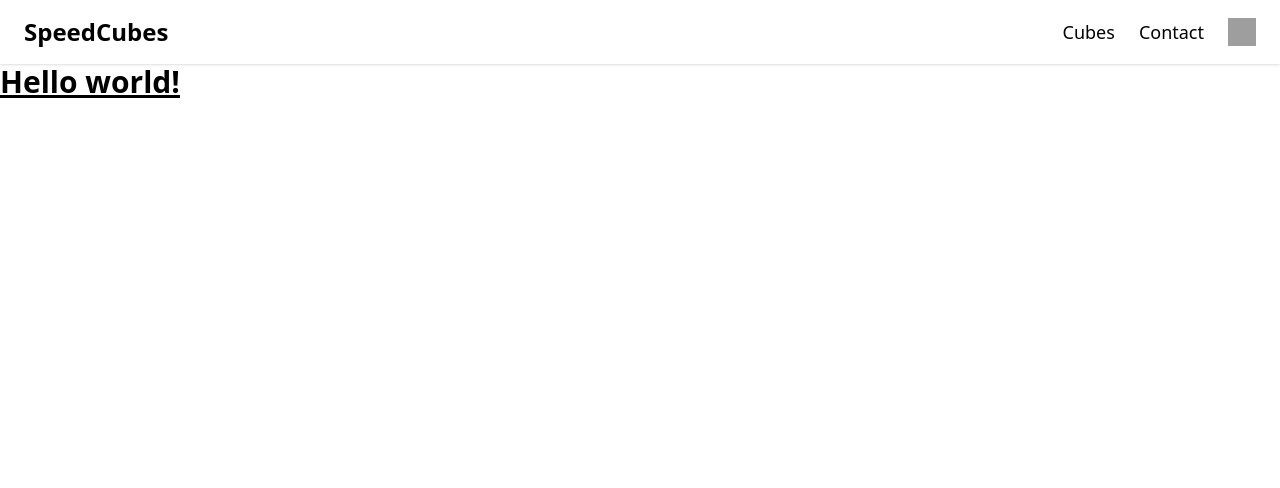
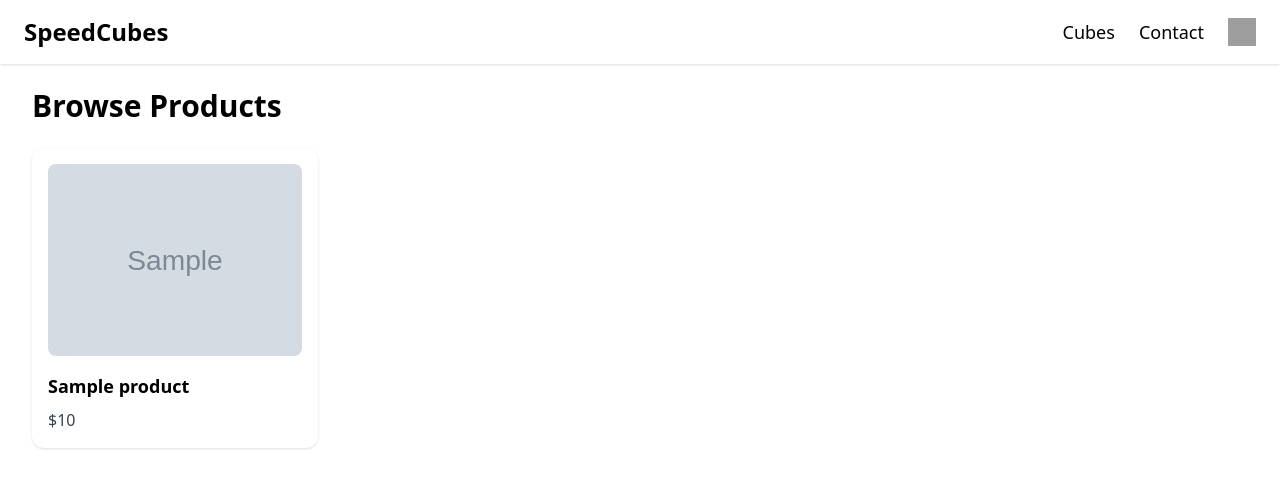
Before and after one commit to Wazih-Taosif/speedcube, a Flask app: template templates/browse.html.jinja in a window 1280 px wide. Shown: the top 488 px of the page. Run offline with Flask 3, Linux system fonts and the light colour scheme; the template is opened without the code that fills it: most values are stand-ins (such as "Sample title", 1, 10 or a date in 2020); grey boxes marked "Sample" are stand-in pictures; grey boxes are pictures that could not be loaded.

Commit message:
browse page complete

```diff
--- a/main.py
+++ b/main.py
@@ -27,11 +27,17 @@ def index():
 @app.route("/browse")
 def browse():
     connection = connect_db()
-
     cursor = connection.cursor()
     cursor.execute("SELECT * FROM `Product` ") #executes the MySQL commands
-    result = cursor.fetchall() #it saves the executed codes in this variable.
+    result = cursor.fetchall() #it saves the executed codes in this variable. fetchall gives all result
+    connection.close()
+    return render_template("browse.html.jinja", products=result)
 
-
+@app.route("/product/<product_id>")
+def product_page(product_id):
+    connection = connect_db()
+    cursor = connection.cursor()
+    cursor.execute("SELECT * FROM `Product` WHERE `ID` = %s", (product_id)) #executes the MySQL commands
+    result = cursor.fetchone() #it saves the executed codes in this variable. fetchone gives 1 item.
     connection.close()
-    return render_template("browse.html.jinja")
+    return render_template("product.html.jinja", product = result)
--- a/templates/browse.html.jinja
+++ b/templates/browse.html.jinja
@@ -1,14 +1,32 @@
 <!doctype html>
 <html>
-  <head>
+
+<head>
     <meta charset="UTF-8" />
     <meta name="viewport" content="width=device-width, initial-scale=1.0" />
     <script src="https://cdn.jsdelivr.net/npm/@tailwindcss/browser@4"></script>
-  </head>
-  <body>
-  {% include "components/navbar.html.jinja" %}
-   <h1 class="text-3xl font-bold underline">
-      Hello world!
-    </h1>
-  </body>
+</head>
+
+<body>
+    {% include "components/navbar.html.jinja" %}
+
+    <!-- Browse Page Template using Jinja + TailwindCSS -->
+<div class="px-8 py-6">
+  <h1 class="text-3xl font-bold mb-6">Browse Products</h1>
+
+  <!-- Products Grid -->
+  <div class="grid grid-cols-1 sm:grid-cols-2 lg:grid-cols-4 gap-6">
+    {% for product in products %}
+    <a href="/product/{{ product['id'] }}" class="block bg-white shadow rounded-xl p-4 hover:shadow-lg transition duration-300">
+      <img src="{{ product['Image'] }}" alt="{{ product['Name'] }}" class="w-full h-48 object-cover rounded-lg mb-4">
+      <h3 class="text-lg font-semibold mb-2">{{ product['Name'] }}</h3>
+      <p class="text-gray-700 font-medium">${{ product['Price'] }}</p>
+    </a>
+    {% endfor %}
+  </div>
+</div>
+
+
+</body>
+
 </html>
```
Also changed, not shown: templates/product.html.jinja (added, +13 -0 lines).
